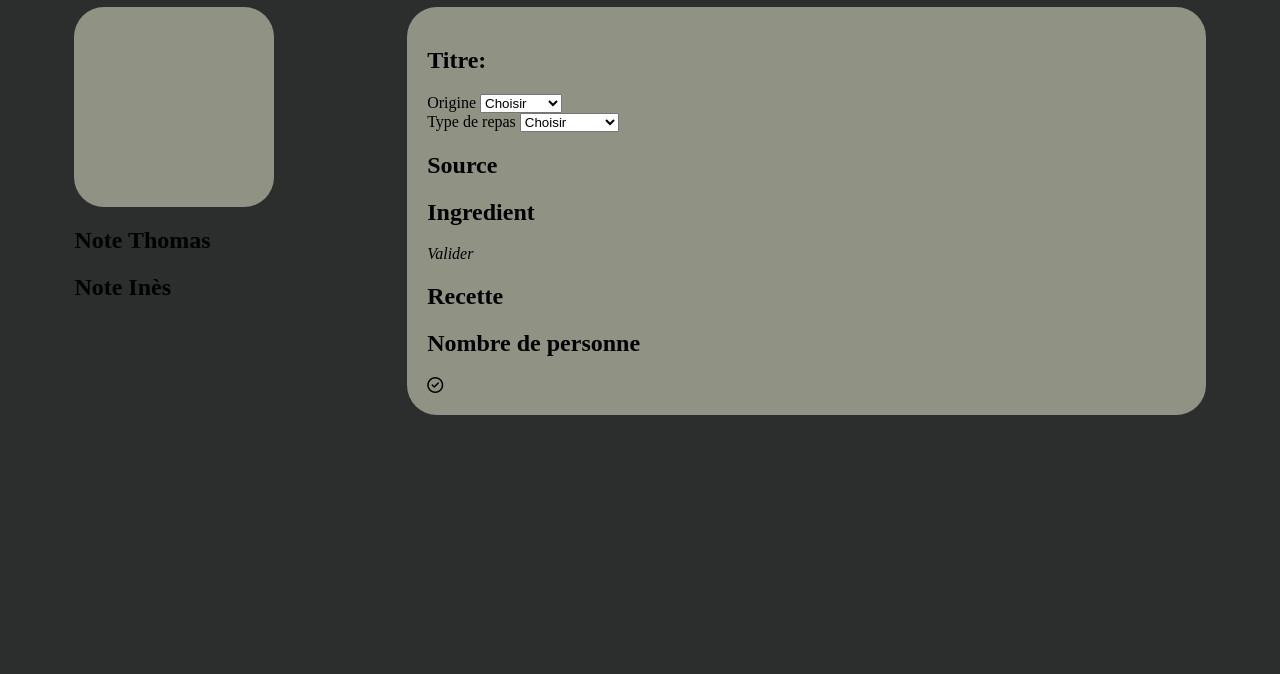
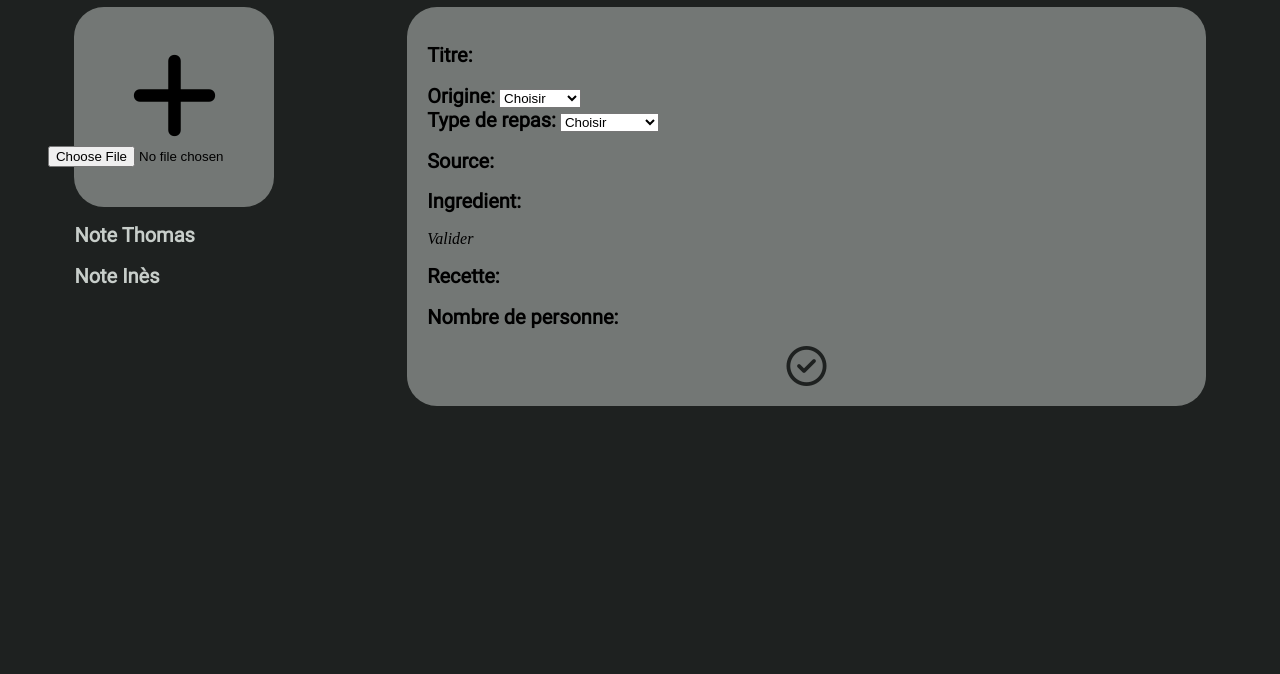
Before and after one commit to ines-lmahdi/cuisto-mas, a website: page frontend/html/add_recipe.html in a window 1280 px wide. Shown: the part 126-800 px from the top of the page. Drawn offline with Linux system fonts and the light colour scheme.

Commit message:
Ajout style de add_recipe

```diff
--- a/frontend/html/add_recipe.html
+++ b/frontend/html/add_recipe.html
@@ -12,23 +12,24 @@
 <body id="page_add_recipe" class="bg_grey">
     <header>
         <a href="index.html"><i class="fa-solid fa-spoon spoon_menu"></i></a>
-        <h1>Ajouter une recette</h1>
+        <h1 class="silver_grey">Ajouter une recette</h1>
     </header>
     <main >
         <div id="recite">
             <aside id="left_side">
                 <div id="add_image">
-                    <input type="image" src="" alt="">
+                    <i class="fa-solid fa-plus cross-size"></i>
+                    <input type="file" accept="image/*" #imageInput (change)="onFileAdded($event)">
                 </div>
                 <div id="add_note">
                     <div id="note_thomas">
-                        <h2> Note Thomas</h2>
+                        <h2 class="txt-title silver_grey"> Note Thomas</h2>
                         <div id="star_note">
                             <i></i>
                         </div>
                     </div>
                     <div id="note_ines">
-                        <h2> Note Inès</h2>
+                        <h2 class="txt-title silver_grey"> Note Inès</h2>
                         <div id="star_note">
                             <i></i>
                         </div>
@@ -37,10 +38,10 @@
             </aside>
             <aside id="right_side">
                 <div id="recipe_title">
-                    <h2>Titre:</h2>
+                    <h2 class="txt-title">Titre:</h2>
                 </div>
                 <div id="recipe_origine">
-                    <label for="origine-select">Origine</label>
+                    <label for="origine-select" class="txt-title">Origine:</label>
                     <select name="origine" id="origine-select">
                         <option value="">Choisir</option>
                         <option value="algerien">Algérien</option>
@@ -57,29 +58,30 @@
                     </select>
                 </div>
                 <div id="recipe_type">
-                    <label for="type-select">Type de repas</label>
+                    <label for="type-select" class="txt-title">Type de repas:</label>
                     <select name="type" id="type-select">
                         <option value="">Choisir</option>
                         <option value="apero">Apéro</option>
-                        <option value="entrer">Entrer</option>
+                        <option value="entrer">Entrée</option>
                         <option value="plat principal">Plat principal</option>
                         <option value="dessert">Dessert</option>
                     </select>
                 </div>
                 <div id="recipe_source">
-                    <h2>Source</h2>
+                    <h2 class="txt-title">Source:</h2>
                 </div>
                 <div id="recipe_ingredient">
-                    <h2>Ingredient</h2>
+                    <h2 class="txt-title">Ingredient:</h2>
                     <i>Valider</i>
                 </div>
                 <div id="recipe_texte">
-                    <h2>Recette</h2>
+                    <h2 class="txt-title">Recette:</h2>
                 </div>
                 <div id="recipe_personne"></div>
-                    <h2>Nombre de personne</h2>
+                    <h2 class="txt-title">Nombre de personne:</h2>
                 <div id="recipe_validation">
-                    <i class="fa-regular fa-circle-check"></i>                </div>
+                    <i class=" grey circle-size fa-regular fa-circle-check"></i>
+                </div>
             </aside>
         </div>
     </main>
--- a/frontend/style/main.scss
+++ b/frontend/style/main.scss
@@ -17,6 +17,15 @@
     font-family: 'Roboto';
 }
 
+.silver_grey{
+    color: #C8CECAff;
+}
+.grey{
+    color:#1E2120ff;
+}
+.bg_grey{
+    background-color:#1E2120ff;
+}
 .bg_index{
     background-image:url(/frontend/images/bg_index.jpg);
     background-repeat: no-repeat;
@@ -24,15 +33,20 @@
     background-attachment: fixed;
 
 }
-.bg_grey{
-    background-color: #2b2e2c;
-}
+
 .spoon_menu{
     color: rgb(220, 156, 60);
     font-size: 45px;
     display: flex;
     justify-content: end;
 }
+
+.txt-title{
+    font-size: 20px;
+    font-family: 'Roboto';
+    font-weight: bold;
+}
+
 /* INDEX */
 
 
@@ -69,6 +83,7 @@
             &:hover{
                 background-color: white;
                 font-weight: bold;
+                color:#1E2120ff;
             }
 
             text-align: center;
@@ -81,7 +96,8 @@
 
          a{
             text-decoration: none;
-            color: black;
+            color:#1E2120ff;
+            ;
          }
      }
 }
@@ -97,20 +113,35 @@
             display: flex;
             flex-direction: row;
             justify-content: space-around;
-
             #left_side{
                 #add_image{
                     width: 200px;
                     height: 200px;
                     border-radius: 30px;
-                    background-color: rgba(245, 245, 220, 0.5);
+                    background-color:rgba(200, 206, 202, 0.5);
+
+                    display: flex;
+                    flex-direction: column;
+                    justify-content: center;
+                    align-items: center;
+                    .cross-size{
+                        font-size: 100px;
+                    }
                 }
             }
             #right_side{
                 width: 60%;
-                background-color: rgba(245, 245, 220, 0.5);
+                background-color: rgba(200, 206, 202, 0.5);
                 border-radius: 30px;
                 padding: 20px;
+
+                #recipe_validation{
+                    display: flex;
+                    justify-content: center;
+                    .circle-size{
+                        font-size: 40px;
+                    }
+                }
             }
 
         }
```
Also changed, not shown: frontend/html/fridge.html (+3 -0 lines), frontend/html/index.html (+1 -1 lines), frontend/html/search_result.html (+3 -0 lines), brouillon.txt (added), frontend/style/style.css, 2 other files.
